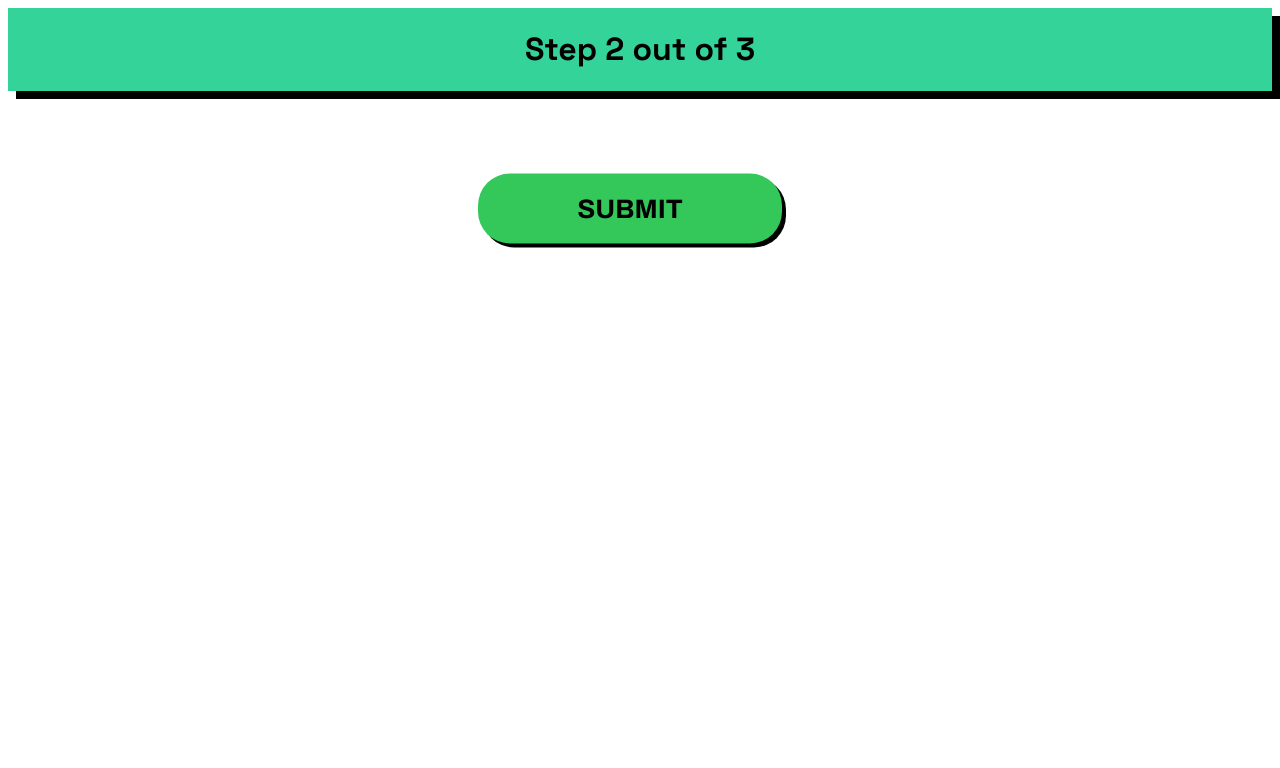
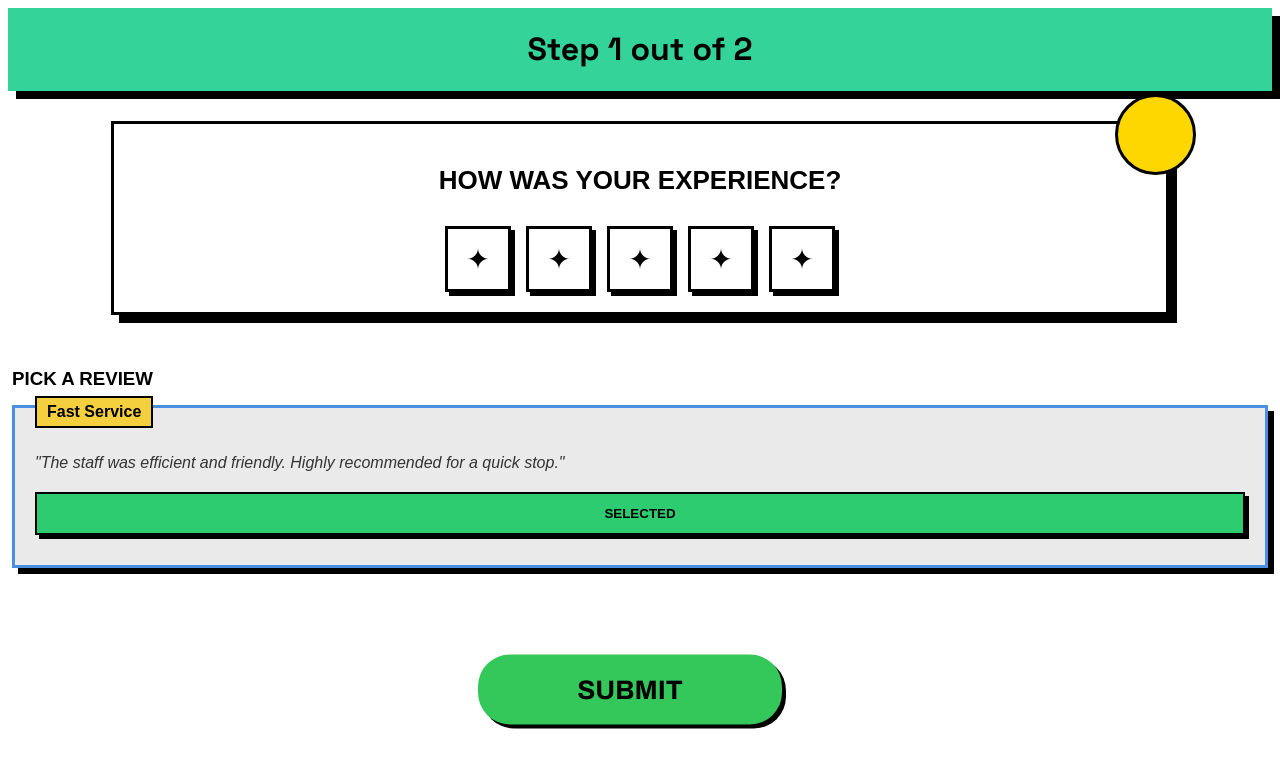
Before and after one commit to Ankush-Jha/rankmybiz, a React (Vite) app: page / in a window 1280 px wide. Shown: the top 768 px of the page. Built offline with nearby package versions, Linux system fonts and the light colour scheme.

Commit message:
Update UI and integrate components

```diff
--- a/src/App.css
+++ b/src/App.css
@@ -1,184 +1,5 @@
-.counter {
-  font-size: 16px;
-  padding: 5px 10px;
-  border-radius: 5px;
-  color: var(--accent);
-  background: var(--accent-bg);
-  border: 2px solid transparent;
-  transition: border-color 0.3s;
-  margin-bottom: 24px;
-
-  &:hover {
-    border-color: var(--accent-border);
-  }
-  &:focus-visible {
-    outline: 2px solid var(--accent);
-    outline-offset: 2px;
-  }
+.App {
+  background-color: #ffffff;
+  min-height: 100vh;
+  width: 100%;
 }
-
-.hero {
-  position: relative;
-
-  .base,
-  .framework,
-  .vite {
-    inset-inline: 0;
-    margin: 0 auto;
-  }
-
-  .base {
-    width: 170px;
-    position: relative;
-    z-index: 0;
-  }
-
-  .framework,
-  .vite {
-    position: absolute;
-  }
-
-  .framework {
-    z-index: 1;
-    top: 34px;
-    height: 28px;
-    transform: perspective(2000px) rotateZ(300deg) rotateX(44deg) rotateY(39deg)
-      scale(1.4);
-  }
-
-  .vite {
-    z-index: 0;
-    top: 107px;
-    height: 26px;
-    width: auto;
-    transform: perspective(2000px) rotateZ(300deg) rotateX(40deg) rotateY(39deg)
-      scale(0.8);
-  }
-}
-
-#center {
-  display: flex;
-  flex-direction: column;
-  gap: 25px;
-  place-content: center;
-  place-items: center;
-  flex-grow: 1;
-
-  @media (max-width: 1024px) {
-    padding: 32px 20px 24px;
-    gap: 18px;
-  }
-}
-
-#next-steps {
-  display: flex;
-  border-top: 1px solid var(--border);
-  text-align: left;
-
-  & > div {
-    flex: 1 1 0;
-    padding: 32px;
-    @media (max-width: 1024px) {
-      padding: 24px 20px;
-    }
-  }
-
-  .icon {
-    margin-bottom: 16px;
-    width: 22px;
-    height: 22px;
-  }
-
-  @media (max-width: 1024px) {
-    flex-direction: column;
-    text-align: center;
-  }
-}
-
-#docs {
-  border-right: 1px solid var(--border);
-
-  @media (max-width: 1024px) {
-    border-right: none;
-    border-bottom: 1px solid var(--border);
-  }
-}
-
-#next-steps ul {
-  list-style: none;
-  padding: 0;
-  display: flex;
-  gap: 8px;
-  margin: 32px 0 0;
-
-  .logo {
-    height: 18px;
-  }
-
-  a {
-    color: var(--text-h);
-    font-size: 16px;
-    border-radius: 6px;
-    background: var(--social-bg);
-    display: flex;
-    padding: 6px 12px;
-    align-items: center;
-    gap: 8px;
-    text-decoration: none;
-    transition: box-shadow 0.3s;
-
-    &:hover {
-      box-shadow: var(--shadow);
-    }
-    .button-icon {
-      height: 18px;
-      width: 18px;
-    }
-  }
-
-  @media (max-width: 1024px) {
-    margin-top: 20px;
-    flex-wrap: wrap;
-    justify-content: center;
-
-    li {
-      flex: 1 1 calc(50% - 8px);
-    }
-
-    a {
-      width: 100%;
-      justify-content: center;
-      box-sizing: border-box;
-    }
-  }
-}
-
-#spacer {
-  height: 88px;
-  border-top: 1px solid var(--border);
-  @media (max-width: 1024px) {
-    height: 48px;
-  }
-}
-
-.ticks {
-  position: relative;
-  width: 100%;
-
-  &::before,
-  &::after {
-    content: '';
-    position: absolute;
-    top: -4.5px;
-    border: 5px solid transparent;
-  }
-
-  &::before {
-    left: 0;
-    border-left-color: var(--border);
-  }
-  &::after {
-    right: 0;
-    border-right-color: var(--border);
-  }
-}
--- a/src/App.jsx
+++ b/src/App.jsx
@@ -1,16 +1,28 @@
 import { useState } from 'react'
 import Navbar from './components/navbar'
+import Rating from './components/Rating'
+import ReviewCard from './components/review'
+import SubmitSuccess from './components/submit'
 
 import './App.css'
 import SubmitBtn from './components/submit-btn'
 
 function App() {
+  const [isSubmitted, setIsSubmitted] = useState(false)
+
   return (
-    <>
+    <div className="App">
       <Navbar />
-
-      <SubmitBtn />
-    </>
+      {isSubmitted ? (
+        <SubmitSuccess />
+      ) : (
+        <>
+          <Rating />
+          <ReviewCard />
+          <SubmitBtn onClick={() => setIsSubmitted(true)} />
+        </>
+      )}
+    </div>
   )
 }
 
--- /dev/null
+++ b/src/components/Rating.css
@@ -0,0 +1,63 @@
+.rating-container {
+  background-color: #FFFFFF;
+  padding: 20px;
+  width: 80%;
+  margin: 30px auto;
+
+  border: 3px solid black;
+  box-shadow: 8px 8px 0px black;
+  text-align: center;
+  position: relative;
+}
+.rating-title {
+  font-size: 26px;
+  font-weight: bold;
+  margin-bottom: 30px;
+  font-family: 'Poppins',sans-serif;
+  z-index: 100;
+}
+.rating-box {
+  display: flex;
+  justify-content: center;
+  gap: 15px;
+}
+.rating-star {
+  width: 60px;
+  height: 60px;
+
+  display: flex;
+  align-items: center;
+  justify-content: center;
+
+  font-size: 28px;
+
+  border: 3px solid black;
+  background-color: white;
+
+  box-shadow: 4px 4px 0px black;
+  cursor: pointer;
+  transition: 0.2s;
+}
+.rating-star.active {
+  background-color: #ffd700;
+}
+
+
+.rating-star:hover {
+  transform: translate(-2px, -2px);
+  box-shadow: 6px 6px 0px black;
+}
+.rating-container::after {
+  content: '  ';
+  position: absolute;
+
+  top: -30px;
+  right: -30px;
+
+  width: 75px;
+  height: 75px;
+
+  background: #ffd700;
+  border: 3px solid black;
+  border-radius: 50%;
+}
--- /dev/null
+++ b/src/components/Rating.jsx
@@ -0,0 +1,27 @@
+// components/Rating.jsx
+import { useState } from 'react';
+import './Rating.css';
+
+function Rating() {
+  const [rating, setRating] = useState(0);
+
+  return (
+    <div className="rating-container">
+      <h2 className="rating-title">HOW WAS YOUR EXPERIENCE?</h2>
+
+      <div className="rating-box">
+        {[1, 2, 3, 4, 5].map((num) => (
+          <div
+            key={num}
+            className={`rating-star ${rating >= num ? 'active' : ''}`}
+            onClick={() => setRating(num)}
+          >
+            ✦
+          </div>
+        ))}
+      </div>
+    </div>
+  );
+}
+
+export default Rating;
--- a/src/components/navbar.jsx
+++ b/src/components/navbar.jsx
@@ -5,7 +5,7 @@ const Navbar = () => {
   return (
     <div className='nav'>
 
-      <h1>Step 2 out of 3</h1>
+      <h1>Step 1 out of 2</h1>
     </div>
   )
 }
--- a/src/components/submit-btn.jsx
+++ b/src/components/submit-btn.jsx
@@ -1,10 +1,10 @@
 import React from 'react'
 import './submit-btn.css'
 
-const SubmitBtn = () => {
+const SubmitBtn = ({ onClick }) => {
   return (
     <div className='btnclass'>
-      <button className='submitbtn'>SUBMIT</button>
+      <button className='submitbtn' onClick={onClick}>SUBMIT</button>
     </div>
   )
 }
--- /dev/null
+++ b/src/components/submit.css
@@ -0,0 +1,45 @@
+.submit-success {
+  display: flex;
+  flex-direction: column;
+  align-items: center;
+  justify-content: center;
+  text-align: center;
+  padding: 40px 20px;
+  background-color: white;
+  border: 3px solid black;
+  box-shadow: 8px 8px 0px black;
+  width: 80%;
+  max-width: 400px;
+  margin: 50px auto;
+}
+
+.success-icon {
+  background-color: #00e676;
+  border: 4px solid black;
+  border-radius: 50%;
+  width: 80px;
+  height: 80px;
+  display: flex;
+  align-items: center;
+  justify-content: center;
+  font-size: 40px;
+  font-weight: bold;
+  color: black;
+  box-shadow: 4px 4px 0px black;
+  margin-bottom: 20px;
+}
+
+.submit-success h1 {
+  font-family: 'Space Grotesk', sans-serif;
+  font-size: 32px;
+  font-weight: 700;
+  margin-bottom: 10px;
+  color: black;
+}
+
+.submit-success p {
+  font-family: 'Space Grotesk', sans-serif;
+  font-size: 18px;
+  font-weight: 500;
+  color: #3b4a3d;
+}
--- /dev/null
+++ b/src/components/submit.jsx
@@ -0,0 +1,14 @@
+import React from "react";
+import "./submit.css";
+
+const SubmitSuccess = () => {
+  return (
+    <div className="submit-success">
+      <div className="success-icon">✓</div>
+      <h1>Review Posted!</h1>
+      <p>Your feedback has been successfully submitted and is now live.</p>
+    </div>
+  );
+};
+
+export default SubmitSuccess;
```
